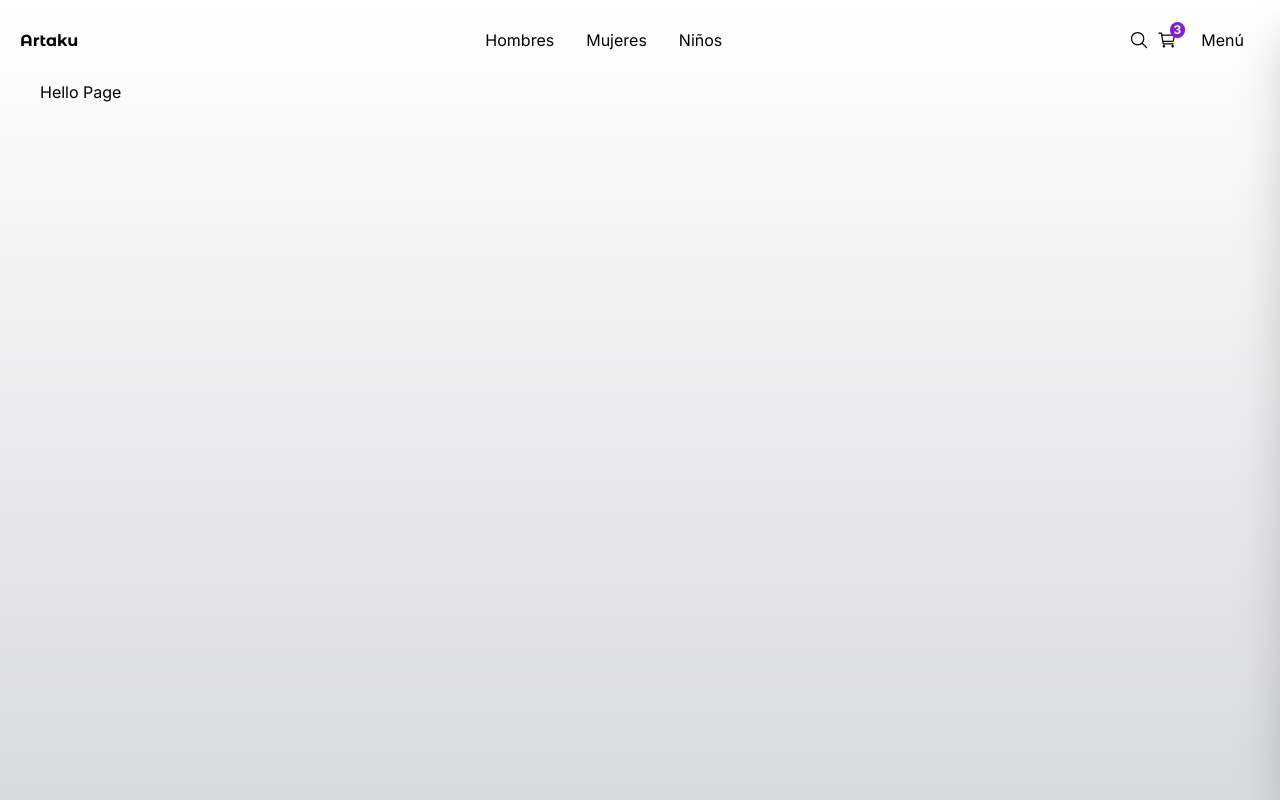
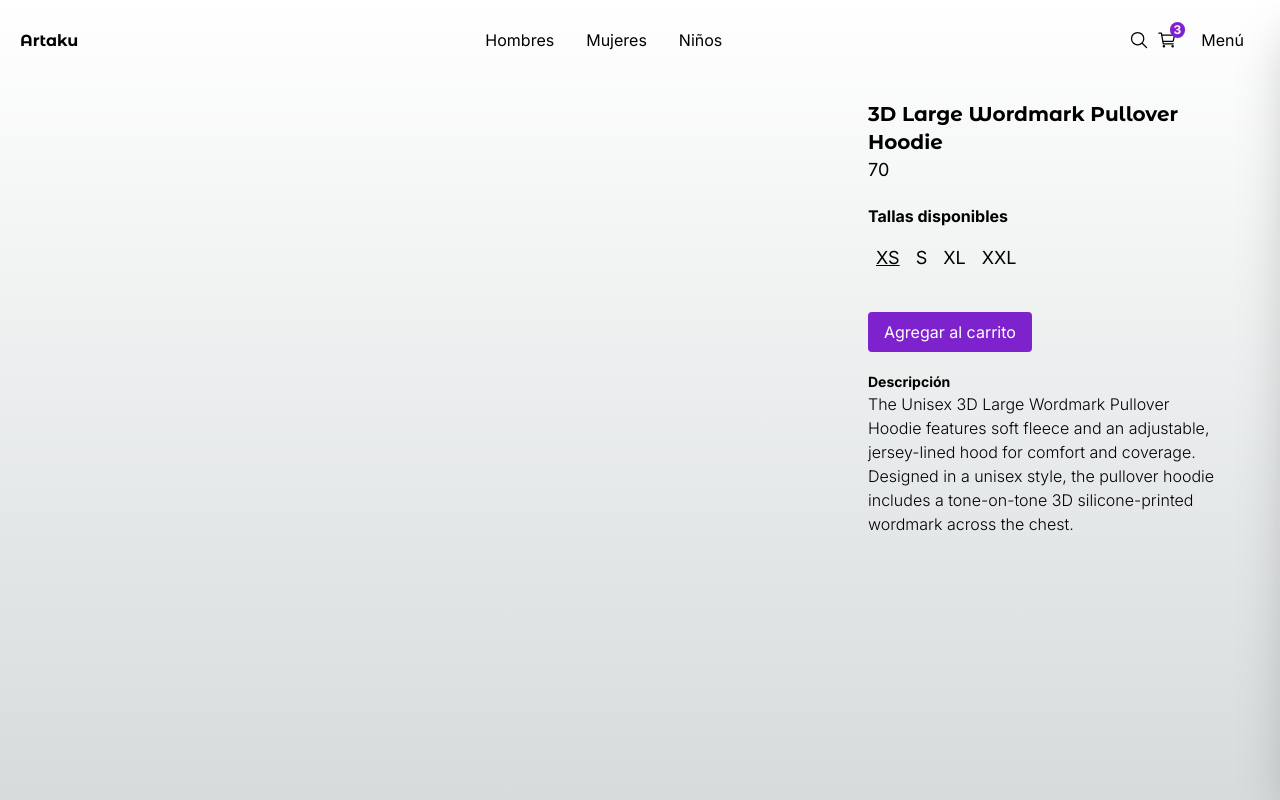
Before and after one commit to AlbeTorres/artaku, a Next.js app: page /product/3d_large_wordmark_pullover_hoodie in a window 1280 px wide. Built offline with nearby package versions, Linux system fonts and the light colour scheme.

Commit message:
feat: add product page details

```diff
--- a/src/app/(shop)/category/[id]/page.tsx
+++ b/src/app/(shop)/category/[id]/page.tsx
@@ -1,6 +1,7 @@
 import { ProductGrid, Title } from '@/components'
 import { Category } from '@/interfaces'
 import { initialData } from '@/seed/seed'
+import { notFound } from 'next/navigation'
 
 type Props = {
   params: {
@@ -19,9 +20,9 @@ export default function CategoryPage({ params }: Props) {
     unisex: 'unisex',
   }
 
-  // if (id === 'kids') {
-  //   notFound()
-  // }
+  if (!(id in labels)) {
+    notFound()
+  }
 
   return (
     <>
--- a/src/app/(shop)/product/[slug]/page.tsx
+++ b/src/app/(shop)/product/[slug]/page.tsx
@@ -1,7 +1,42 @@
-export default function ProductPage() {
+import { SizeSelector } from '@/components'
+import { titleFont } from '@/config/fonts'
+import { initialData } from '@/seed/seed'
+import { notFound } from 'next/navigation'
+
+interface Props {
+  params: {
+    slug: string
+  }
+}
+
+export default function ProductPage({ params }: Props) {
+  const product = initialData.products.find(p => p.slug === params.slug)
+
+  if (!product) {
+    notFound()
+  }
+
+  const { title, price, description, sizes } = product
+
   return (
-    <div>
-      <h1>Hello Page</h1>
+    <div className='mt-5 mb-20 grid md:grid-cols-3 gap-3'>
+      {/* slideshow */}
+      <div className='md:col-span-2'></div>
+
+      {/* detalles */}
+      <div className='px-5'>
+        <h1 className={`${titleFont.className} antialiased font-bold text-xl`}>{title}</h1>
+        <p className='text-lg mb-5'>{price}</p>
+
+        {/* selector de tallas */}
+        <SizeSelector availableSize={sizes} selectedSize={sizes[0]} />
+        {/* selector de cantidad */}
+
+        <button className='btn-primary my-5'>Agregar al carrito</button>
+
+        <h3 className='font-bold text-sm'>Descripción</h3>
+        <p className='font-light'>{description}</p>
+      </div>
     </div>
   )
 }
--- /dev/null
+++ b/src/app/(shop)/product/not-found.tsx
@@ -0,0 +1,5 @@
+import { PageNotFound } from '@/components'
+
+export default function NotFound() {
+  return <PageNotFound />
+}
--- a/src/app/globals.css
+++ b/src/app/globals.css
@@ -51,7 +51,7 @@ body {
 
 
 .btn-primary {
-  @apply bg-blue-600 hover:bg-blue-800 text-white py-2 px-4 rounded transition-all;
+  @apply bg-purple-700 hover:bg-purple-900 text-white py-2 px-4 rounded transition-all;
 }
 
 .btn-secondary {
--- /dev/null
+++ b/src/components/SizeSelector.tsx
@@ -0,0 +1,25 @@
+import { Size } from '@/interfaces'
+import clsx from 'clsx'
+
+interface Props {
+  selectedSize: Size
+  availableSize: Size[]
+}
+
+export const SizeSelector = ({ selectedSize, availableSize }: Props) => {
+  return (
+    <div className='my-5'>
+      <h3 className='font-bold mb-4'>Tallas disponibles</h3>
+      <div className='flex'>
+        {availableSize.map(z => (
+          <button
+            key={z}
+            className={clsx('mx-2 hover:underline text-lg', { underline: z === selectedSize })}
+          >
+            {z}
+          </button>
+        ))}
+      </div>
+    </div>
+  )
+}
--- a/src/components/index.ts
+++ b/src/components/index.ts
@@ -4,5 +4,6 @@ export * from './PageNotFound'
 export * from './ProductGrid'
 export * from './ProductItem'
 export * from './SideBar'
+export * from './SizeSelector'
 export * from './Title'
 export * from './index'
```
